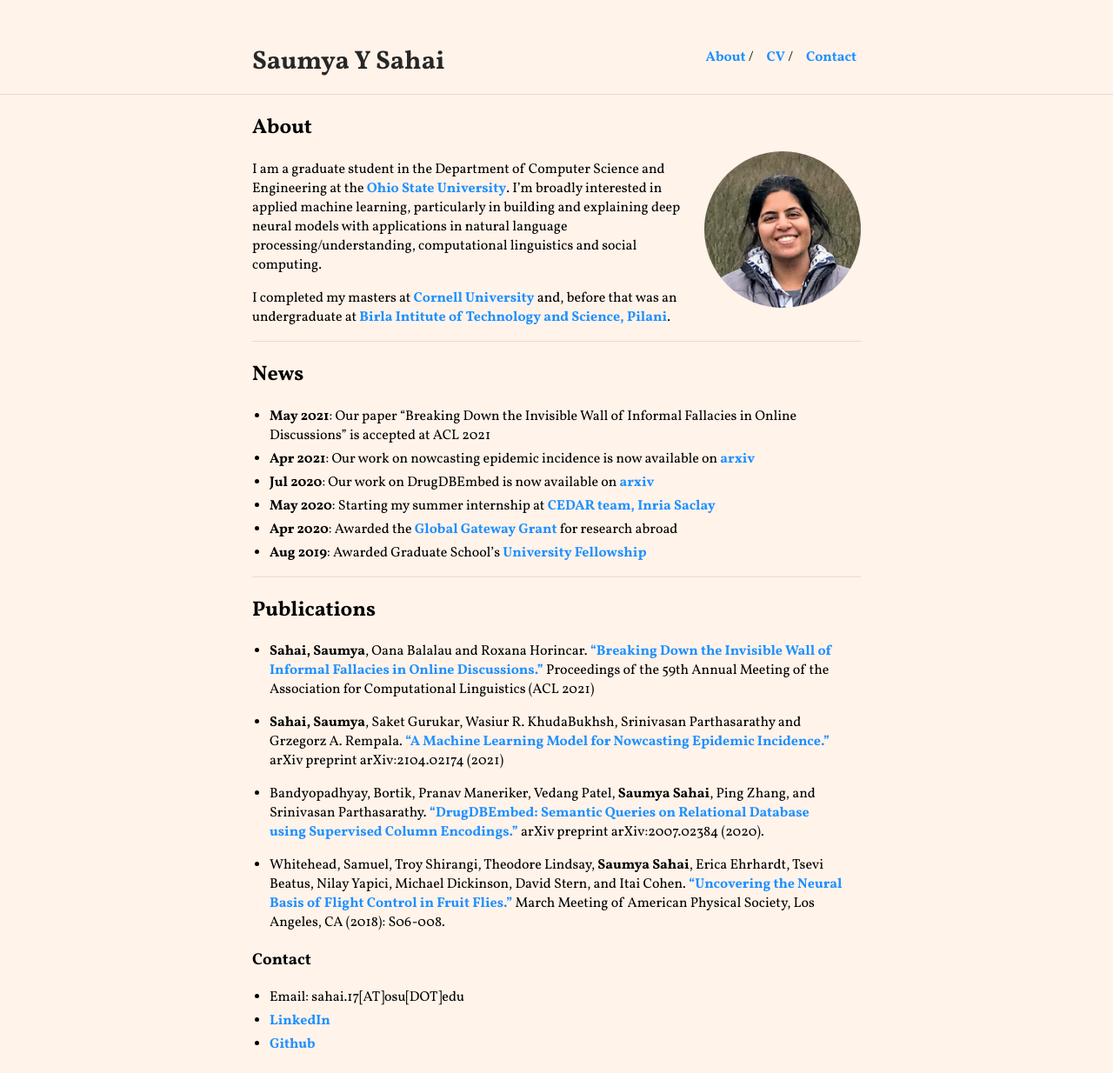
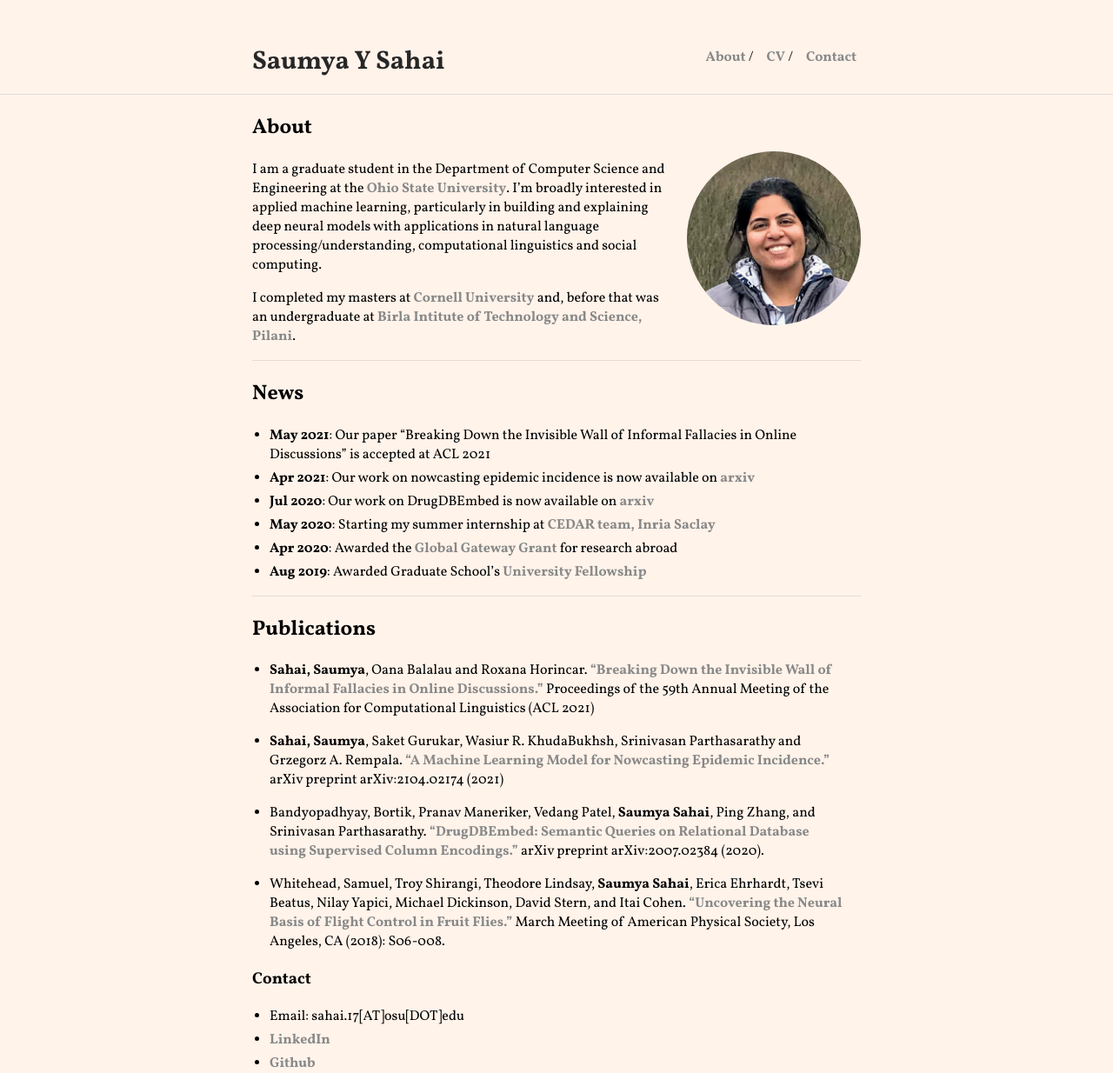
Before and after one commit to sahaisaumya/sahaisaumya.github.io, a Jekyll site: the page built from index.md, in a window 1280 px wide. Shown: the whole page at 87% size. Built offline with Jekyll 4.4.1, drawn with Linux system fonts in a browser that asks for light colours; our own code applies the rules of GitHub Pages for plain Markdown files; before the commit the page ends 1212 px from its top, so only the background shows below that.

Commit message:
Update vars.scss

```diff
--- a/_sass/vars.scss
+++ b/_sass/vars.scss
@@ -2,8 +2,8 @@
  * Customization Variables
  */
 
-$accent: DodgerBlue; //MediumOrchid;//#b26fe2;//FF0F00;
-$image-size: 180px;
+$accent: #888888; //DodgerBlue; //MediumOrchid;//#b26fe2;//FF0F00;
+$image-size: 200px;
 
 /*
  * Build Variables, don't touch
```
